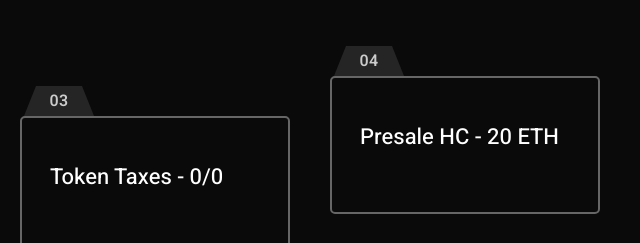
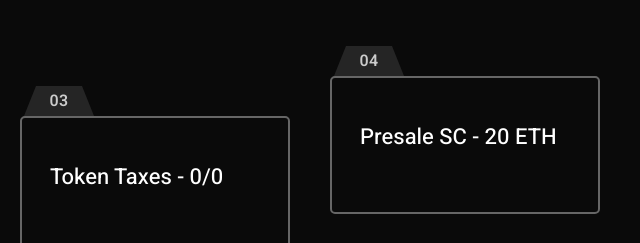
Before and after one commit to imgrantye/Badtz-Website, a plain HTML site: page index.html in a window 1280 px wide. Shown: the part 2680-2923 px from the top of the page, 640-1280 px from the left. Drawn offline with nearby package versions, Linux system fonts and the light colour scheme; files whose address does not match are found by name.

Commit message:
Update index.html

```diff
--- a/index.html
+++ b/index.html
@@ -324,7 +324,7 @@
 							<div class="item">
 								<div class="item_num"><span>04</span></div>
 								<div class="item_content">
-									<h3 class="fn_title">Presale HC - 20 ETH</h3>
+									<h3 class="fn_title">Presale SC - 20 ETH</h3>
 								</div>
 							</div>
 						</li>
```
